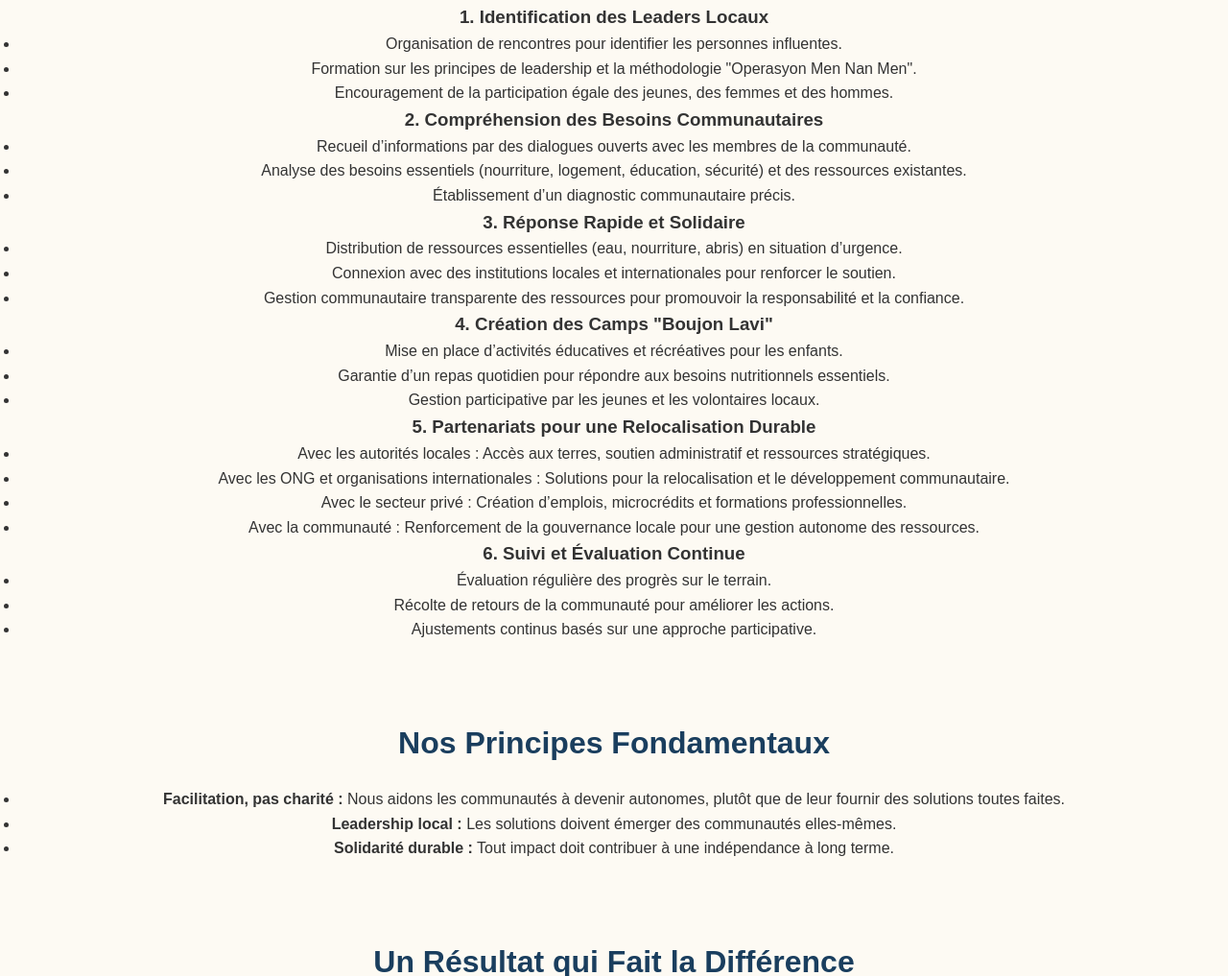
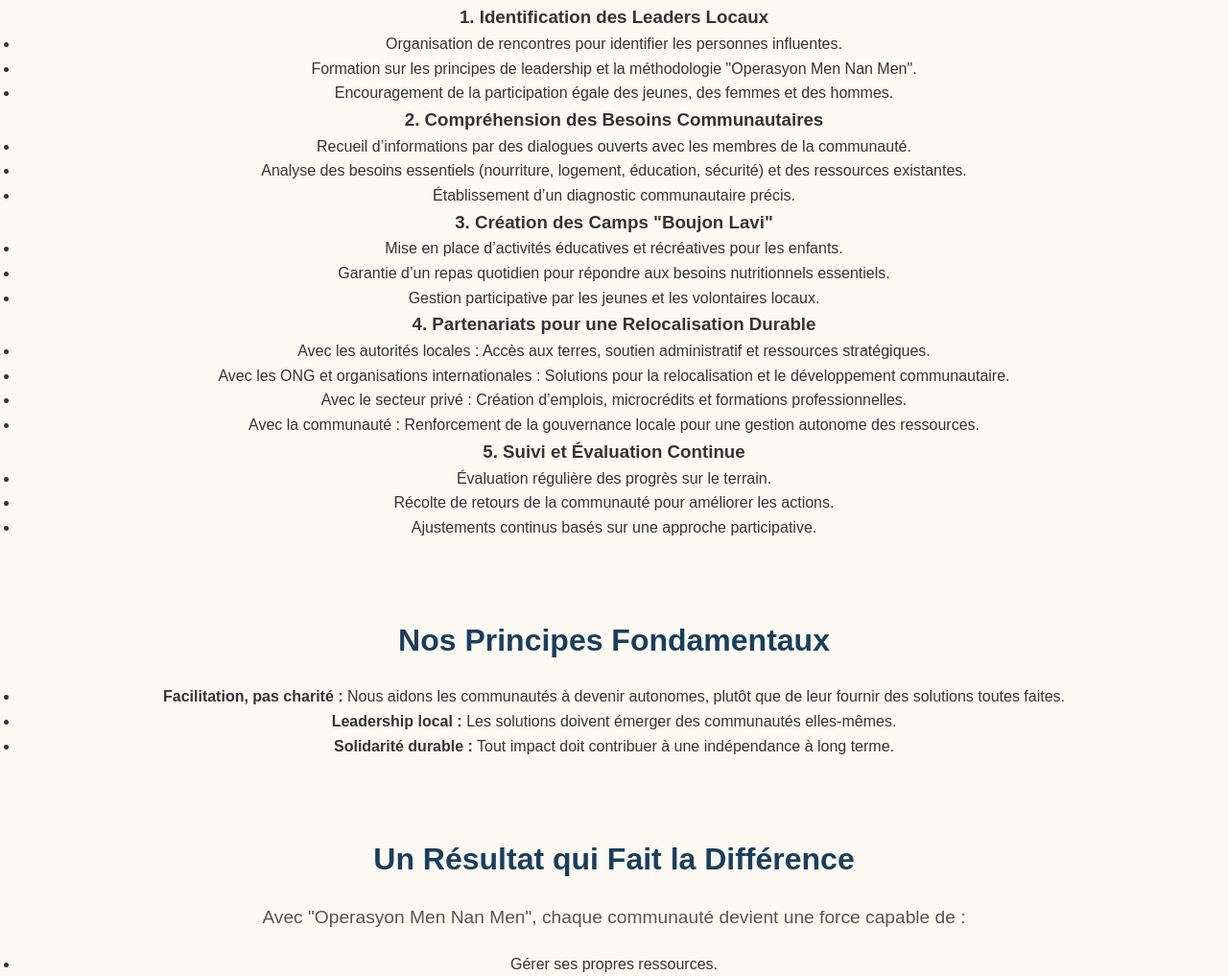
Before and after one commit to stepminer/operasyonmennanmen, a plain HTML site: page about.html in a window 1280 px wide. Shown: the part 859-1876 px from the top of the page at 96% size. Drawn offline with Linux system fonts and the light colour scheme.

Commit message:
Add files via upload

```diff
--- a/about.html
+++ b/about.html
@@ -56,21 +56,14 @@
             <li>Établissement d’un diagnostic communautaire précis.</li>
         </ul>
 
-        <h3>3. Réponse Rapide et Solidaire</h3>
-        <ul>
-            <li>Distribution de ressources essentielles (eau, nourriture, abris) en situation d’urgence.</li>
-            <li>Connexion avec des institutions locales et internationales pour renforcer le soutien.</li>
-            <li>Gestion communautaire transparente des ressources pour promouvoir la responsabilité et la confiance.</li>
-        </ul>
-
-        <h3>4. Création des Camps "Boujon Lavi"</h3>
+        <h3>3. Création des Camps "Boujon Lavi"</h3>
         <ul>
             <li>Mise en place d’activités éducatives et récréatives pour les enfants.</li>
             <li>Garantie d’un repas quotidien pour répondre aux besoins nutritionnels essentiels.</li>
             <li>Gestion participative par les jeunes et les volontaires locaux.</li>
         </ul>
 
-        <h3>5. Partenariats pour une Relocalisation Durable</h3>
+        <h3>4. Partenariats pour une Relocalisation Durable</h3>
         <ul>
             <li>Avec les autorités locales : Accès aux terres, soutien administratif et ressources stratégiques.</li>
             <li>Avec les ONG et organisations internationales : Solutions pour la relocalisation et le développement communautaire.</li>
@@ -78,7 +71,7 @@
             <li>Avec la communauté : Renforcement de la gouvernance locale pour une gestion autonome des ressources.</li>
         </ul>
 
-        <h3>6. Suivi et Évaluation Continue</h3>
+        <h3>5. Suivi et Évaluation Continue</h3>
         <ul>
             <li>Évaluation régulière des progrès sur le terrain.</li>
             <li>Récolte de retours de la communauté pour améliorer les actions.</li>
```
